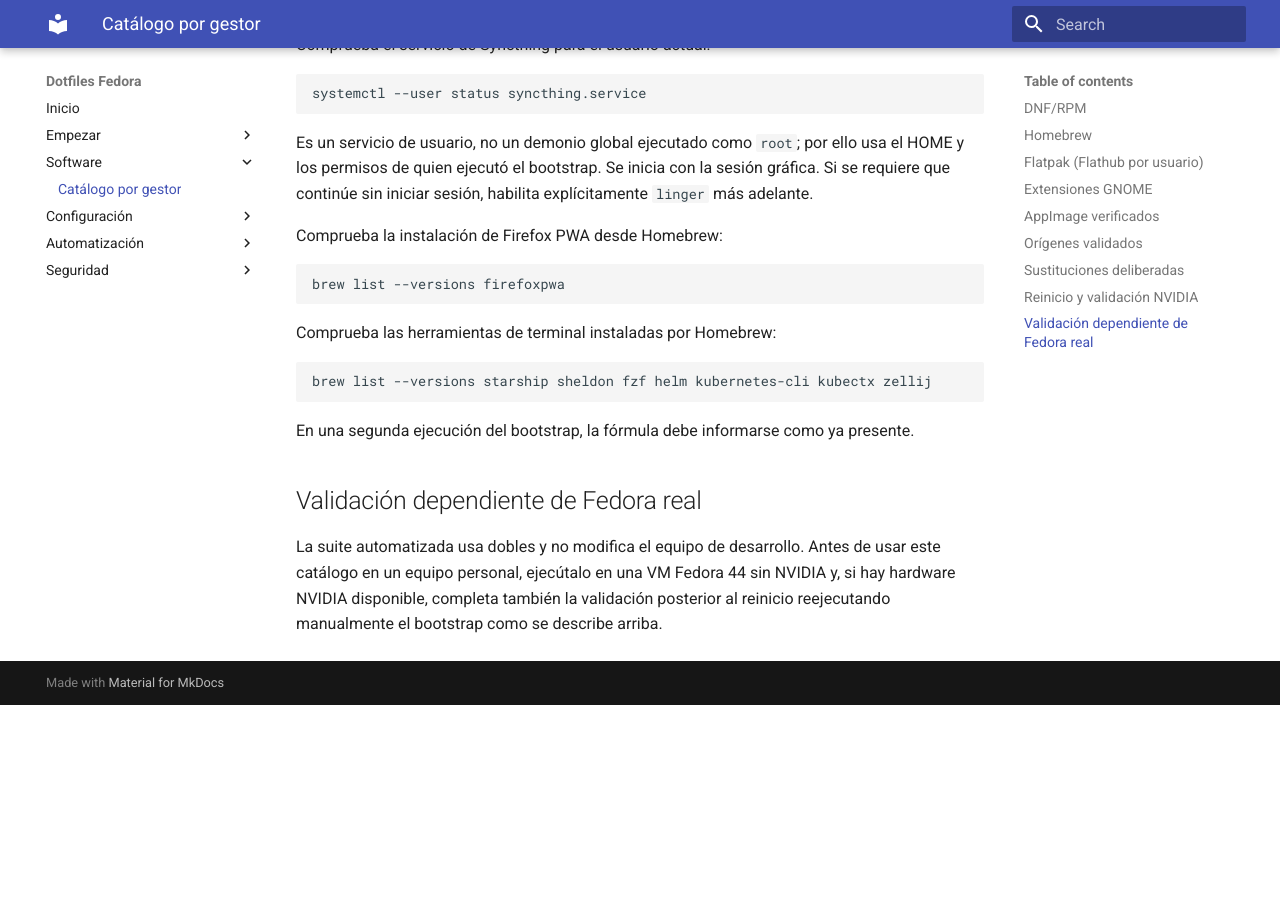
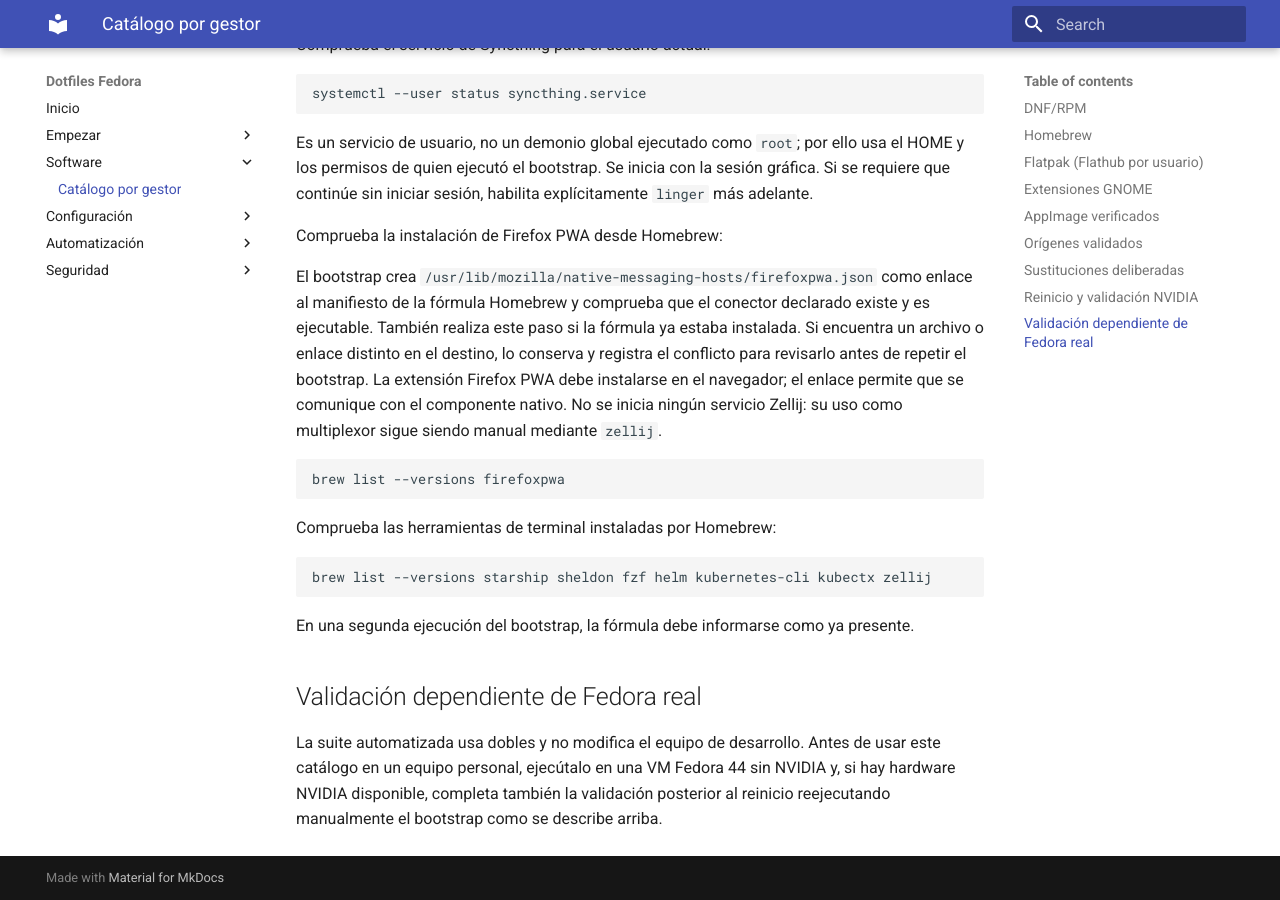
Before and after one commit to rdiezsj/dotfiles, an MkDocs documentation site: the page built from docs/catalogo-fedora.md, in a window 1280 px wide and 900 px high, scrolled down 6527 px. Built offline with MkDocs 1.6.1 and Material for MkDocs 9.7.7, drawn with Linux system fonts in a browser that asks for light colours; before the commit the page ends 7232 px from its top, so only the background shows below that; some of the changed text lies outside the part shown.

Commit message:
Integra manifiesto nativo Firefox PWA en bootstrap

````diff
--- a/docs/catalogo-fedora.md
+++ b/docs/catalogo-fedora.md
@@ -58,7 +58,7 @@
 
 | Aplicación | Finalidad | Configuración |
 | --- | --- | --- |
-| Firefox PWA | Crear y ejecutar aplicaciones web de Firefox. | Local. |
+| Firefox PWA | Crear y ejecutar aplicaciones web de Firefox. | El bootstrap enlaza el manifiesto nativo de Homebrew para Firefox; aplicaciones y datos, locales. |
 | Starship | Prompt de shell. | Versionada: `~/.config/starship.toml`. |
 | Sheldon | Gestor de plugins Zsh. | Versionada: `~/.config/sheldon/plugins.toml`; clones y lockfiles, locales. |
 | fzf | Búsqueda interactiva en terminal. | Ajustes en Zsh versionada; caché local. |
@@ -169,6 +169,15 @@
 
 Comprueba la instalación de Firefox PWA desde Homebrew:
 
+El bootstrap crea `/usr/lib/mozilla/native-messaging-hosts/firefoxpwa.json`
+como enlace al manifiesto de la fórmula Homebrew y comprueba que el conector
+declarado existe y es ejecutable. También realiza este paso si la fórmula ya
+estaba instalada. Si encuentra un archivo o enlace distinto en el destino,
+lo conserva y registra el conflicto para revisarlo antes de repetir el bootstrap.
+La extensión Firefox PWA debe instalarse en el navegador; el enlace permite
+que se comunique con el componente nativo. No se inicia ningún servicio Zellij:
+su uso como multiplexor sigue siendo manual mediante `zellij`.
+
 ```bash
 brew list --versions firefoxpwa
 ```
````
Also changed, not shown: 2 other files.
